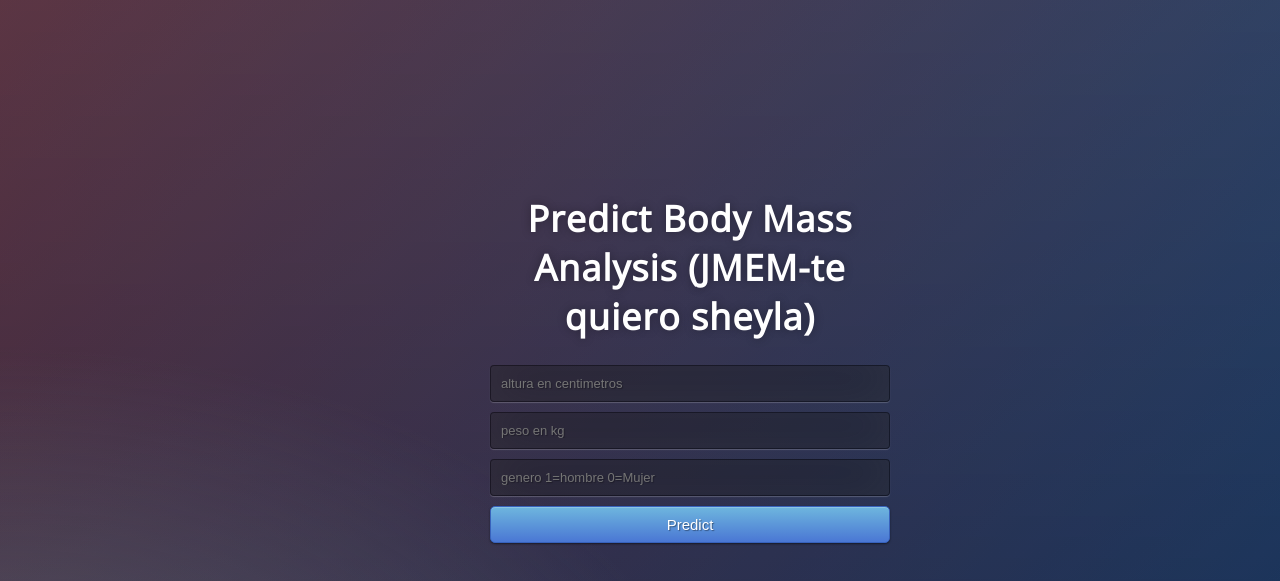
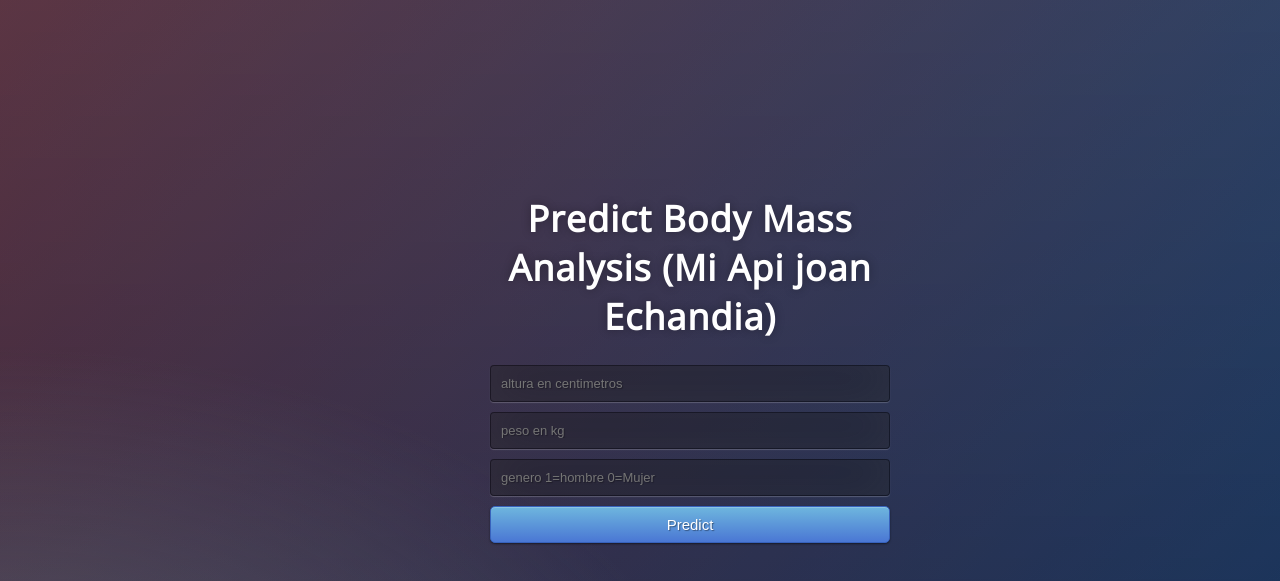
Before and after one commit to joanechandia/heroku2, a Flask app: page / in a window 1280 px wide. Shown: the top 581 px of the page. Run offline with Flask 2, Linux system fonts and the light colour scheme; parts of the project's set-up code (start-up, migrations or seed data) failed here and were passed over.

Commit message:
Update index.html

```diff
--- a/templates/index.html
+++ b/templates/index.html
@@ -14,7 +14,7 @@
 
 <body>
  <div class="login">
-  <h1>Predict Body Mass Analysis (JMEM-te quiero sheyla)</h1>
+  <h1>Predict Body Mass Analysis (Mi Api joan Echandia)</h1>
 
 
      <!-- Main Input For Receiving Query to our ML -->
```
